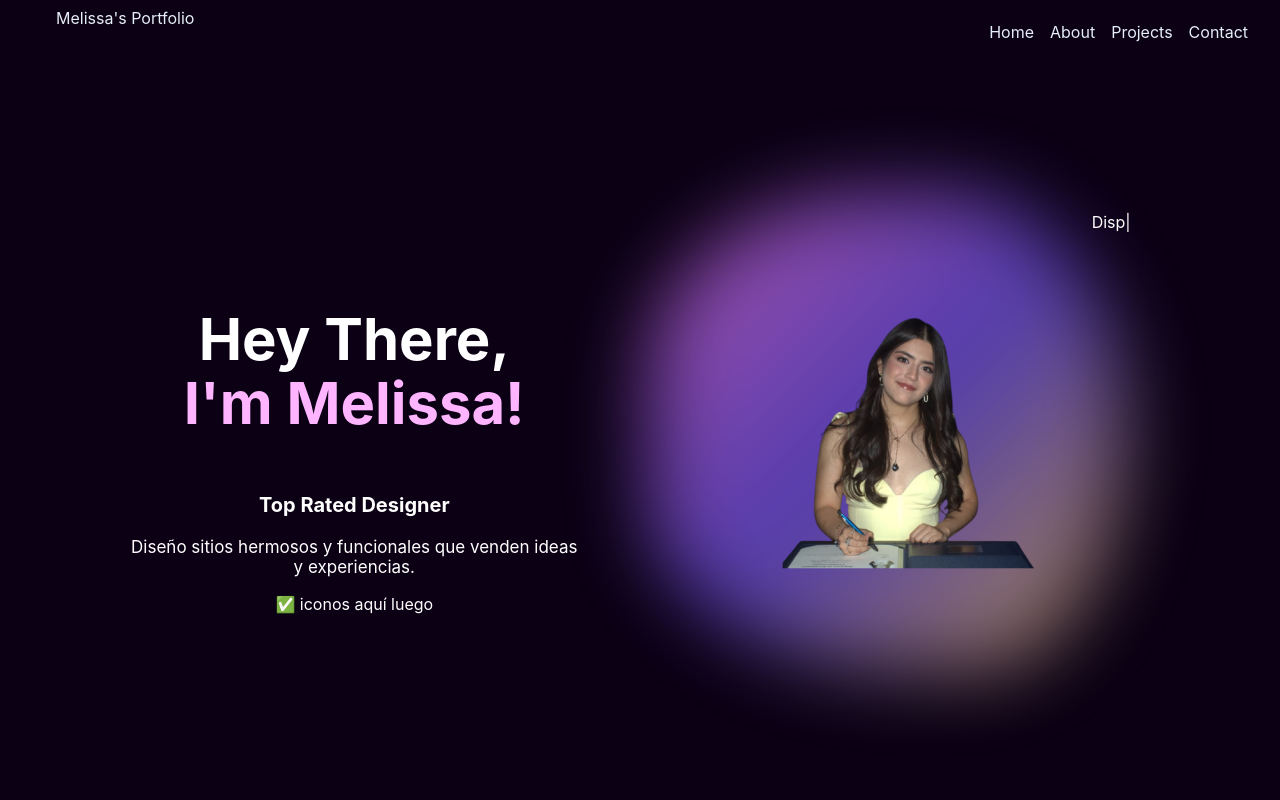
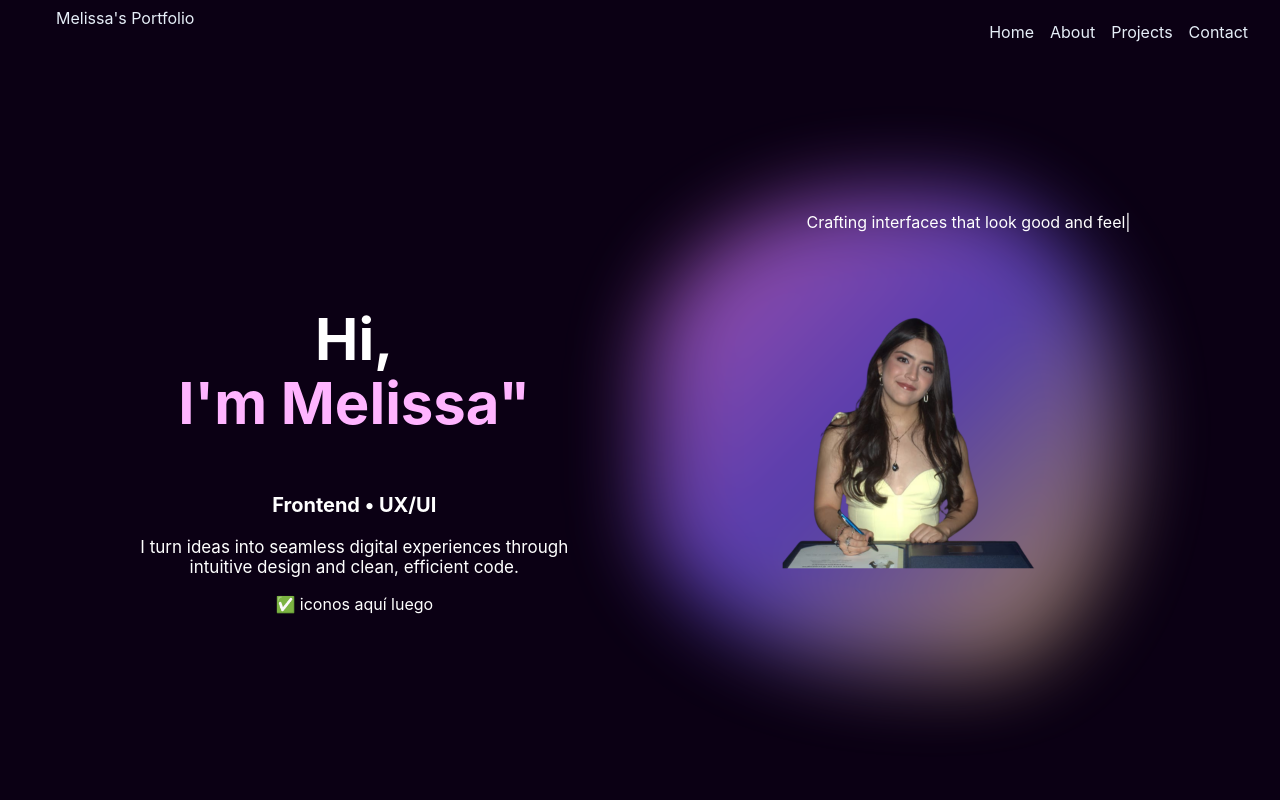
Before and after one commit to melissaesalazarc/portafolio, a React (Vite) app in the folder my-portfolio/: page / in a window 1280 px wide. Shown: the top 800 px of the page. Built offline with nearby package versions, Linux system fonts and the light colour scheme.

Commit message:
texto landing cambiado

```diff
--- a/my-portfolio/src/components/Hero.tsx
+++ b/my-portfolio/src/components/Hero.tsx
@@ -17,8 +17,8 @@ const Hero = () => {
           animate={{ opacity: 1, y: 0 }}
           transition={{ duration: 0.8 }}
         >
-          Hey There,<br />
-          <span className="highlight">I'm Melissa!</span>
+          Hi,<br />
+          <span className="highlight">I'm Melissa"</span>
         </motion.h1>
 
         <motion.h3
@@ -27,7 +27,7 @@ const Hero = () => {
           transition={{ duration: 1 }}
           className="subtext"
         >
-          Top Rated Designer
+          Frontend • UX/UI
         </motion.h3>
 
         <motion.p
@@ -36,7 +36,7 @@ const Hero = () => {
           transition={{ duration: 1.2 }}
           className="desc"
         >
-          Diseño sitios hermosos y funcionales que venden ideas y experiencias.
+          I turn ideas into seamless digital experiences through intuitive design and clean, efficient code.
         </motion.p>
 
         <div className="socials">
@@ -50,7 +50,7 @@ const Hero = () => {
   <img src="/src/assets/me.png" alt="yo" className="hero-photo" />
 
   <div className="bubble-wrapper">
-    <TypewriterBubble texts={["Disponible para freelance y colaboraciones"]} />
+    <TypewriterBubble texts={["Crafting interfaces that look good and feel even better."]} />
   </div>
 </div>
 </div>
```
Also changed, not shown: my-portfolio/src/assets/me2.png (added).
